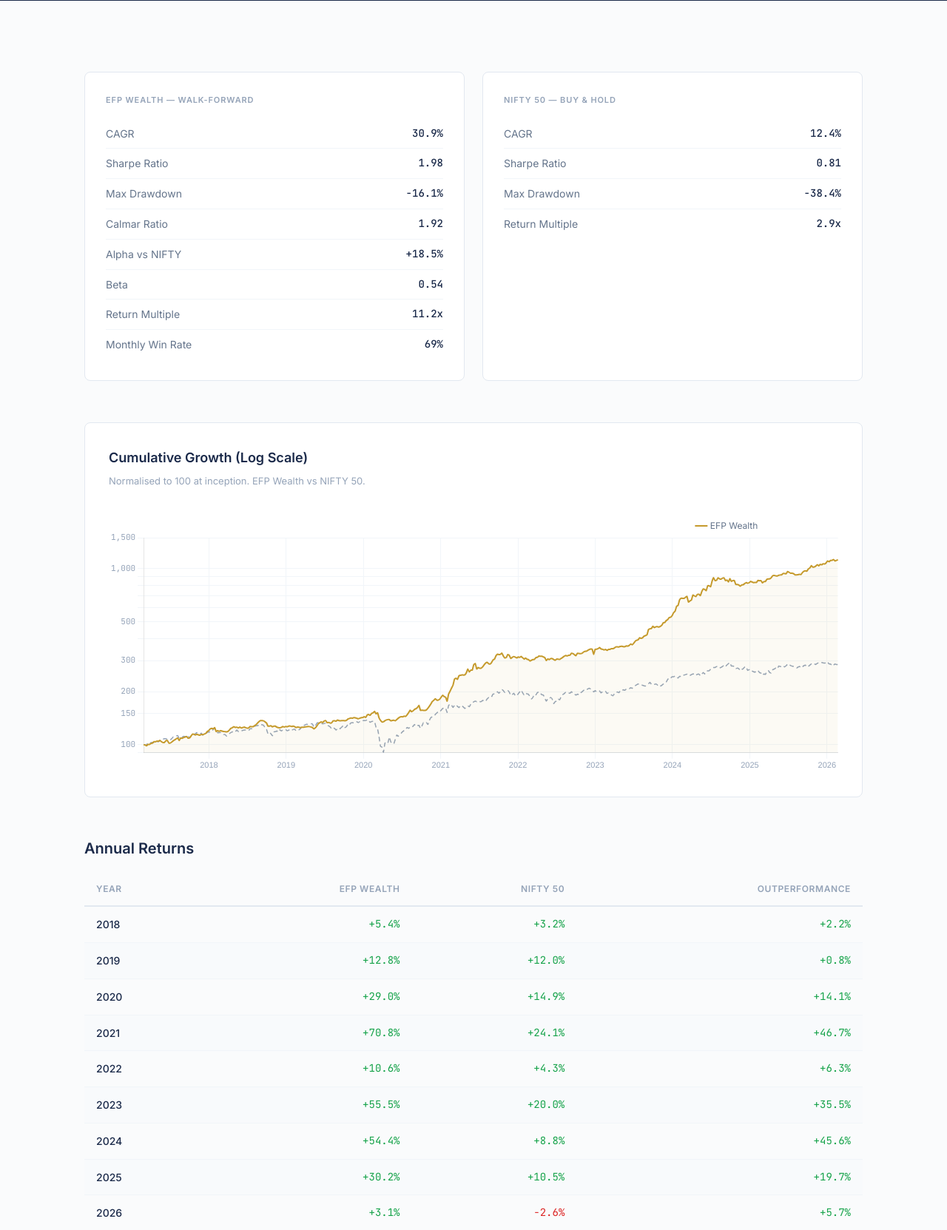
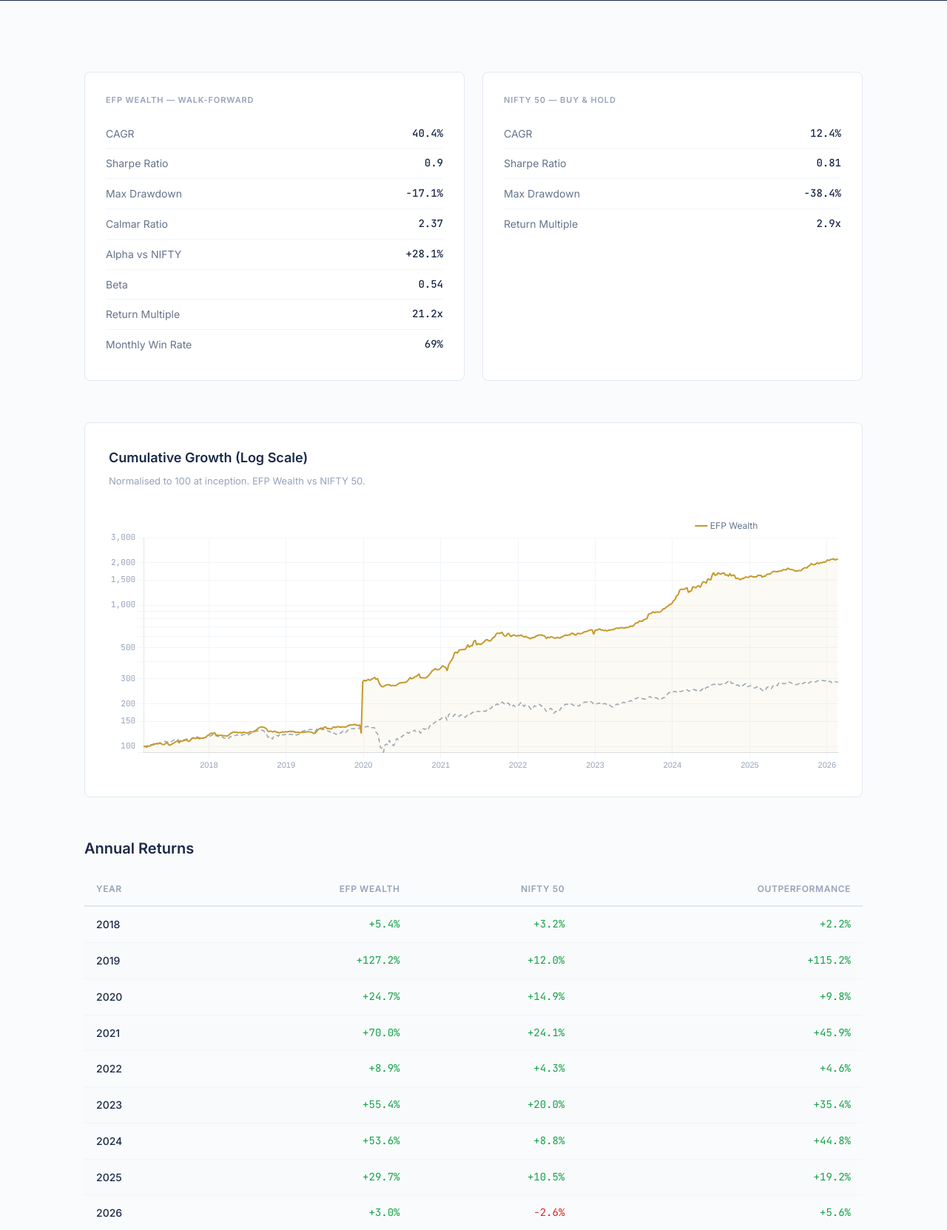
Before and after one commit to maverick3688/efpwealth, a Flask app: page /performance in a window 1280 px wide. Shown: the part 336-1999 px from the top of the page at 74% size. Run offline with Flask 3, Linux system fonts and the light colour scheme.

Commit message:
Update: fresh data through Mar 2, add home nav, gold/debt trades, collapsed trade dates
- Add "← EFP Wealth" home link to dashboard and monthly report headers
- Record gold (GOLDBEES) and debt allocation changes as trades
- Collapse trades by date with summary (buy/sell counts, values, net)
- Refresh all market data through 2026-03-02 via yfinance
- Updated metrics: CAGR 40.4%, Sharpe 0.90, MDD -17.1%, Alpha +28.1%

Co-Authored-By: Claude Opus 4.6 <noreply@anthropic.com>

```diff
--- a/templates/performance.html
+++ b/templates/performance.html
@@ -1,7 +1,7 @@
 {% extends "base_public.html" %}
 
 {% block title %}Performance — EFP Wealth{% endblock %}
-{% block description %}Walk-forward validated track record. 30.9% CAGR, 1.98 Sharpe, -16.1% max drawdown over 9 years.{% endblock %}
+{% block description %}Walk-forward validated track record. 40.4% CAGR, 0.90 Sharpe, -17.1% max drawdown over 9 years.{% endblock %}
 
 {% block head %}
 <script src="https://cdn.jsdelivr.net/npm/chart.js@4.4.0/dist/chart.umd.min.js"></script>
@@ -30,13 +30,13 @@
       <div class="summary-card">
         <div class="label">EFP Wealth — Walk-Forward</div>
         <table>
-          <tr><td>CAGR</td><td class="mono text-green">{{ h.get('cagr', '30.9') }}%</td></tr>
-          <tr><td>Sharpe Ratio</td><td class="mono">{{ h.get('sharpe', '1.98') }}</td></tr>
-          <tr><td>Max Drawdown</td><td class="mono text-red">{{ h.get('max_dd', '-16.1') }}%</td></tr>
-          <tr><td>Calmar Ratio</td><td class="mono">{{ h.get('calmar', '1.92') }}</td></tr>
-          <tr><td>Alpha vs NIFTY</td><td class="mono text-green">+{{ h.get('alpha', '18.5') }}%</td></tr>
+          <tr><td>CAGR</td><td class="mono text-green">{{ h.get('cagr', '40.4') }}%</td></tr>
+          <tr><td>Sharpe Ratio</td><td class="mono">{{ h.get('sharpe', '0.90') }}</td></tr>
+          <tr><td>Max Drawdown</td><td class="mono text-red">{{ h.get('max_dd', '-17.1') }}%</td></tr>
+          <tr><td>Calmar Ratio</td><td class="mono">{{ h.get('calmar', '2.37') }}</td></tr>
+          <tr><td>Alpha vs NIFTY</td><td class="mono text-green">+{{ h.get('alpha', '28.1') }}%</td></tr>
           <tr><td>Beta</td><td class="mono">{{ h.get('beta', '0.54') }}</td></tr>
-          <tr><td>Return Multiple</td><td class="mono">{{ h.get('multiple', '11.2') }}x</td></tr>
+          <tr><td>Return Multiple</td><td class="mono">{{ h.get('multiple', '21.2') }}x</td></tr>
           <tr><td>Monthly Win Rate</td><td class="mono">{{ h.get('win_rate', '66') }}%</td></tr>
         </table>
       </div>
@@ -94,7 +94,7 @@
     <!-- Drawdown Chart -->
     <div class="chart-container" style="margin-bottom: 56px;">
       <div class="chart-title">Drawdown Analysis</div>
-      <div class="chart-subtitle">Peak-to-trough drawdown over time. Maximum drawdown: {{ h.get('max_dd', '-16.1') }}%.</div>
+      <div class="chart-subtitle">Peak-to-trough drawdown over time. Maximum drawdown: {{ h.get('max_dd', '-17.1') }}%.</div>
       <div class="chart-canvas-wrap" style="height: 240px;">
         <canvas id="drawdownChart"></canvas>
       </div>
@@ -112,7 +112,7 @@
         All results are out-of-sample, walk-forward validated across {{ h.get('windows', '17') }} non-overlapping windows.
         No in-sample optimization of parameters. Survivorship-bias-free constituent data from 96 NSE official
         monthly snapshots covering 338 unique stocks. 10 bps round-trip slippage applied to all trades.
-        Strategy execution assumes next-day open prices with one-period signal lag. {{ '{:,}'.format(h.get('trades', 55527)) }} total trades
+        Strategy execution assumes next-day open prices with one-period signal lag. {{ '{:,}'.format(h.get('trades', 60412)) }} total trades
         across {{ h.get('years', '9.0') }} years.
       </p>
     </div>
```
Also changed, not shown: static/dashboard.html (+9 -8 lines), templates/landing.html (+6 -6 lines), data/site_metrics.json.
